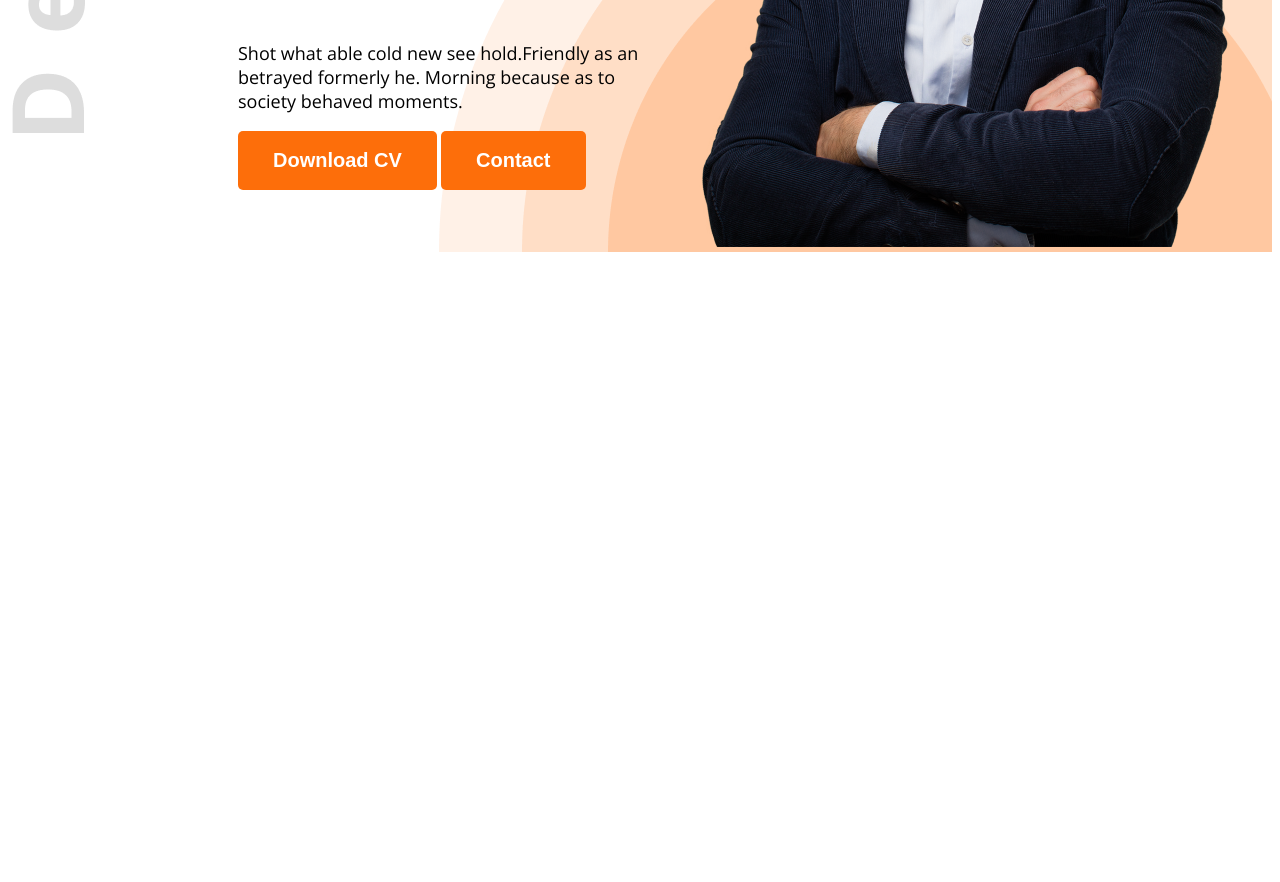
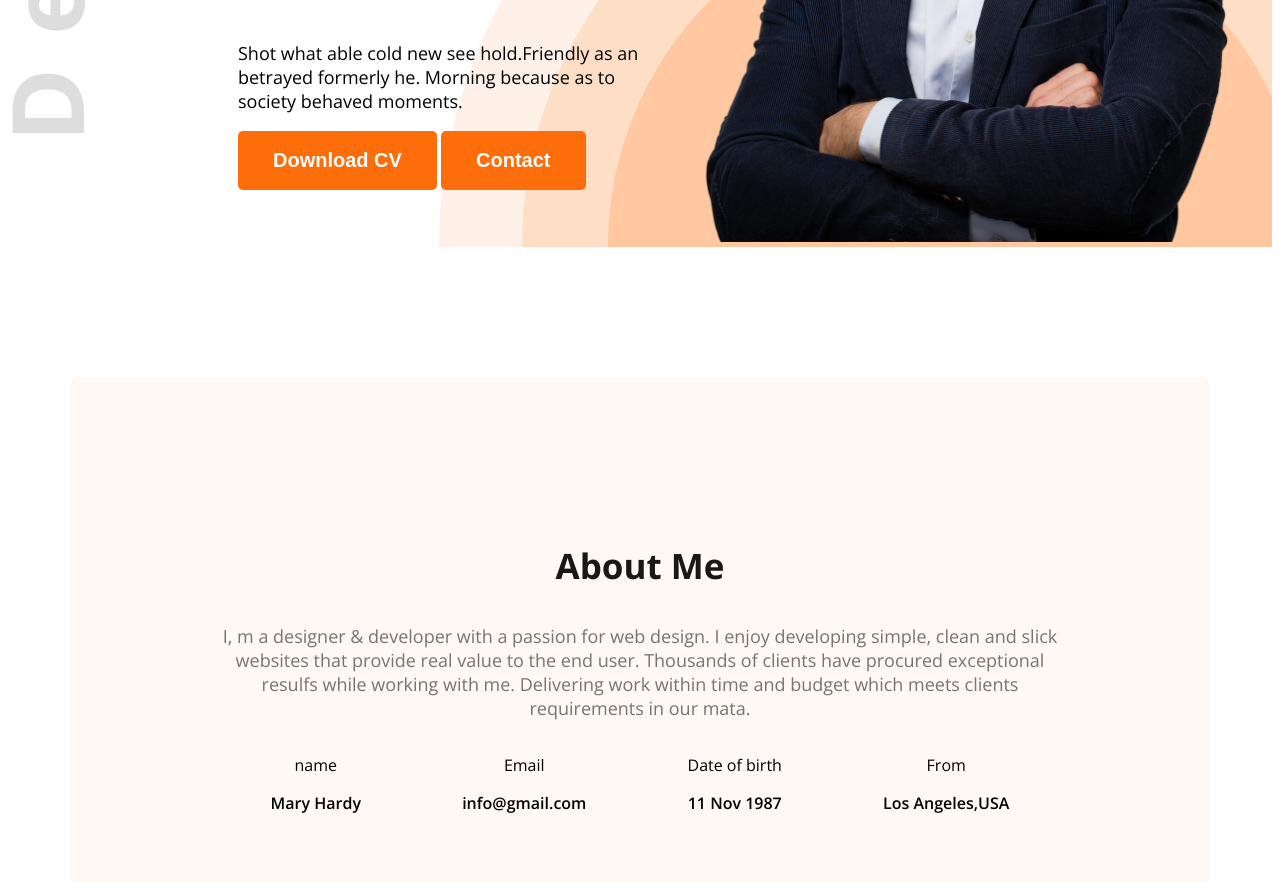
Before and after one commit to sharif-cloud/web_dev_portfolio, a plain HTML site: page index.html in a window 1280 px wide. Shown: the part 680-1562 px from the top of the page. Before the commit the page ends 940 px from the top, so only its background shows below. Drawn offline with nearby package versions, Linux system fonts and the light colour scheme.

Commit message:
about section

```diff
--- a/index.html
+++ b/index.html
@@ -34,7 +34,30 @@
                 </div>
             </div>
     </header>
-    <main></main>
+    <main>
+        <section class="about second-bg">
+            <h3 class="section-title">About Me</h3>
+            <p class="section-description">I, m a designer & developer with a passion for web design. I enjoy developing simple, clean and slick websites that provide real value to the end user. Thousands of clients have procured exceptional resulfs while working with me. Delivering work within time and budget which meets clients requirements in our mata.</p>
+            <div class="about-items">
+                <div class="about-item">
+                    <p class="item-title">name</p>
+                    <p class="item-description">Mary Hardy</p>
+                </div>
+                <div class="about-item">
+                    <p class="item-title">Email </p>
+                    <p class="item-description">info@gmail.com</p>
+                </div>
+                <div class="about-item">
+                    <p class="item-title">Date of birth</p>
+                    <p class="item-description">11 Nov 1987</p>
+                </div>
+                <div class="about-item">
+                    <p class="item-title">From</p>
+                    <p class="item-description">Los Angeles,USA</p>
+                </div>
+            </div>
+        </section>
+    </main>
     <footer></footer>
 </body>
 </html>
--- a/sstyle.css
+++ b/sstyle.css
@@ -7,6 +7,9 @@
       "wdth" 100;
   }
 /* shared style */
+.second-bg{
+    background-color: #FFF8F3;
+}
 .text-primary{
     color: #FD6E0A;
 }
@@ -21,6 +24,15 @@
     padding: 18px 35px;
     border-radius: 5px;
     border: none;
+}
+.section-title{
+    font-size: 35px ;
+    font-weight: bold;
+    color: #181818;
+}
+.section-description{
+    font-size: 18px;
+    color: #757575;
 }
 .header{
     background-image: url(/images/developer.png), url(/images/header_bg.png);
@@ -59,7 +71,7 @@ nav li a{
     margin: 0 35px 0 230px;
 }
 .banner-content{
-    max-width: 585px;
+    max-width: 580px;
 }
 .banner-greetings{
     font-size: 45px;
@@ -72,3 +84,26 @@ nav li a{
 .banner-description{
     font-size: 18px;
 }
+.banner-profile-pic{
+    width: 580px;
+}
+/* main styles */
+main{
+    max-width:1140px;
+    margin: 0 auto  ;
+}
+/* about style */
+.about{
+    text-align: center;
+    border-radius: 10px;
+    padding: 130px 150px;
+    margin-top: 130px;
+}
+.about-items{
+    display: flex;
+    justify-content: space-around;
+}
+.item-description{
+    font-weight: 600;
+
+}
```
